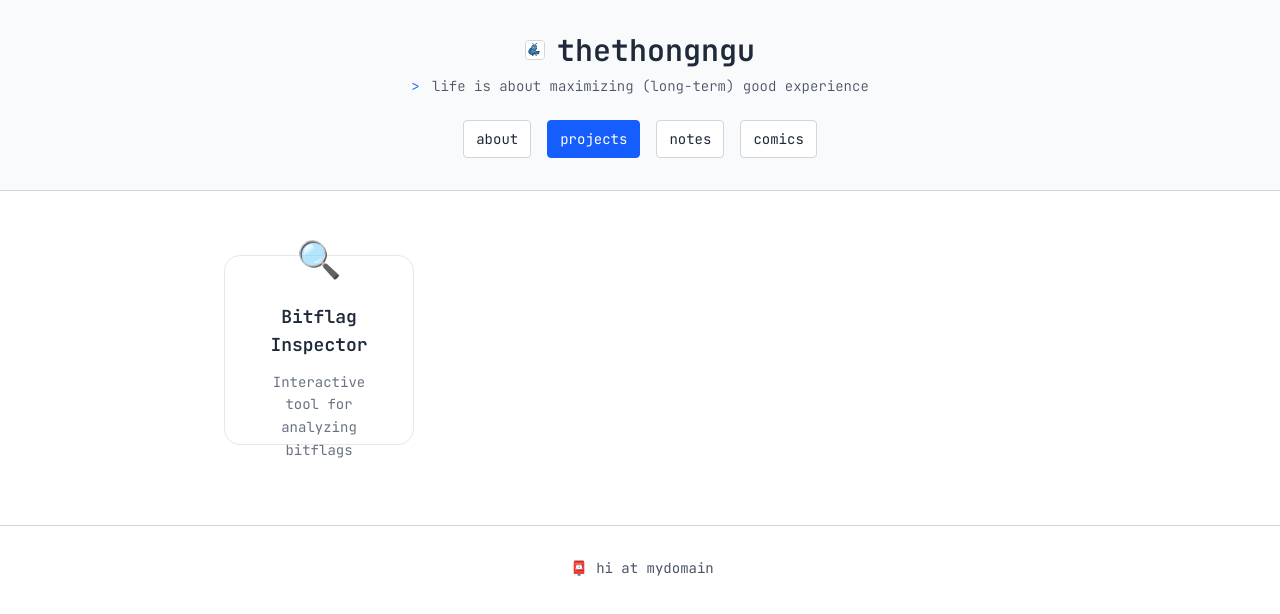
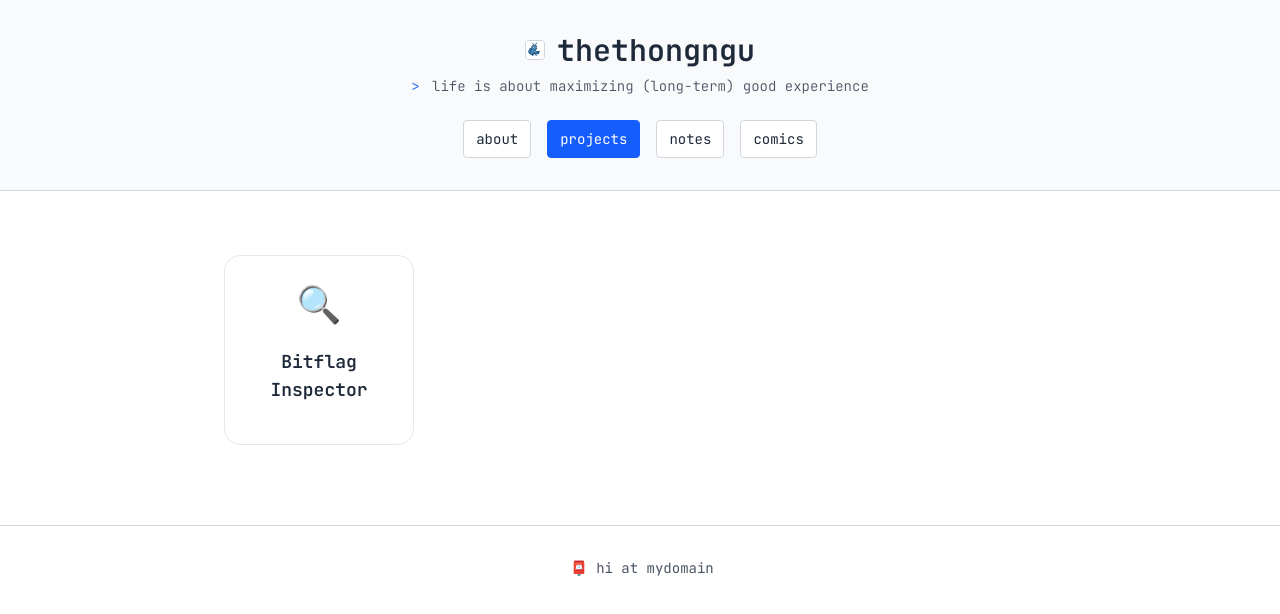
Before and after one commit to thethongngu/thethongngu.github.io, an Astro site: page /projects in a window 1280 px wide. Built offline with nearby package versions, Linux system fonts and the light colour scheme; Astro itself is replaced by a stand-in of ours.

Commit message:
update style

```diff
--- a/src/pages/projects.astro
+++ b/src/pages/projects.astro
@@ -21,11 +21,6 @@ import BaseLayout from "../layouts/BaseLayout.astro";
           >
             Bitflag Inspector
           </h3>
-          <p
-            class="text-sm text-gray-500 group-hover:text-gray-700 transition-colors leading-relaxed"
-          >
-            Interactive tool for analyzing bitflags
-          </p>
         </div>
       </a>
     </div>
```
